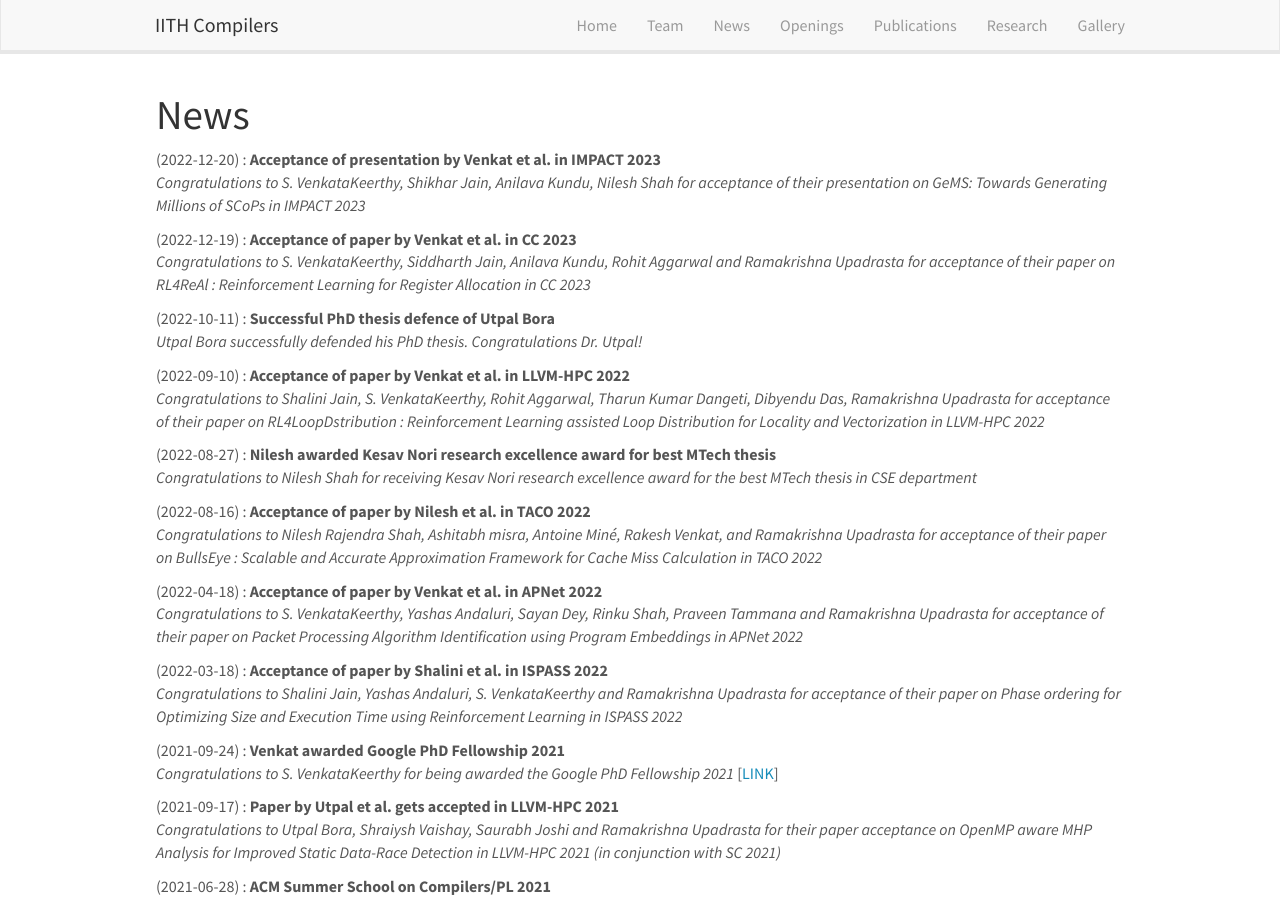
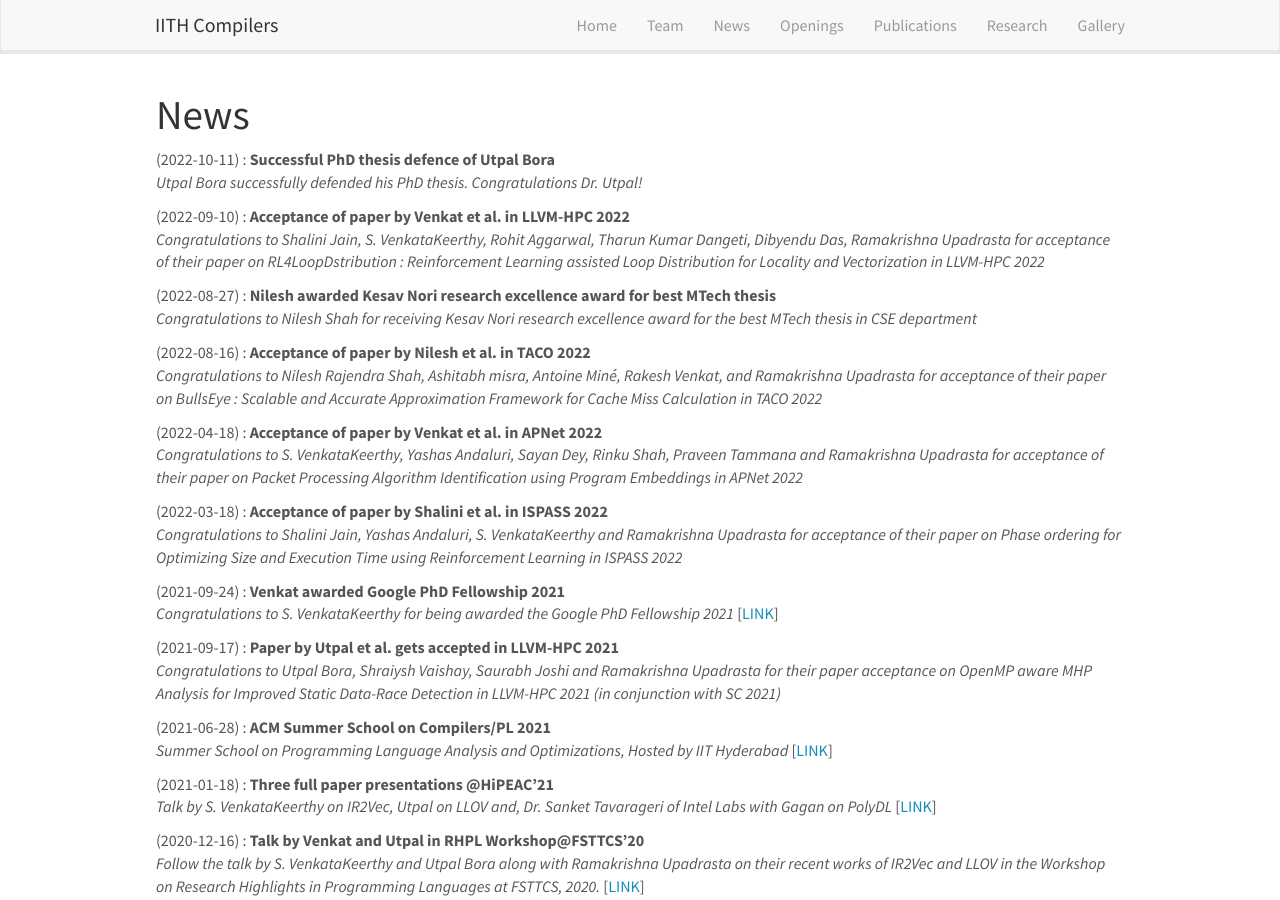
Before and after one commit to utpalbora/compilers.cse.iith.ac.in, a Jekyll site: the page built from _pages/allnews.md, in a window 1280 px wide and 900 px high. Built offline with Jekyll 4.4.1, drawn with Linux system fonts in a browser that asks for light colours; nearby versions of some CDN libraries.

Commit message:
Revert "Added RL4Real acceptance news in news.yml"
This reverts commit f4af18e316e4497f970898b999eca8208097d96b.

```diff
--- a/_data/news.yml
+++ b/_data/news.yml
@@ -1,15 +1,3 @@
-- date: 2022-12-20
-  status: "Acceptance of presentation by Venkat et al. in IMPACT 2023"
-  new: "false"
-  url: ""
-  headline: "Congratulations to S. VenkataKeerthy, Shikhar Jain, Anilava Kundu, Nilesh Shah for acceptance of their presentation on GeMS: Towards Generating Millions of SCoPs in IMPACT 2023"
-
-- date: 2022-12-19
-  status: "Acceptance of paper by Venkat et al. in CC 2023"
-  new: "false"
-  url: ""
-  headline: "Congratulations to S. VenkataKeerthy, Siddharth Jain, Anilava Kundu, Rohit Aggarwal and Ramakrishna Upadrasta for acceptance of their paper on RL4ReAl : Reinforcement Learning for Register Allocation in CC 2023"
-
 - date: 2022-10-11
   status: "Successful PhD thesis defence of Utpal Bora"
   new: "false"
```
